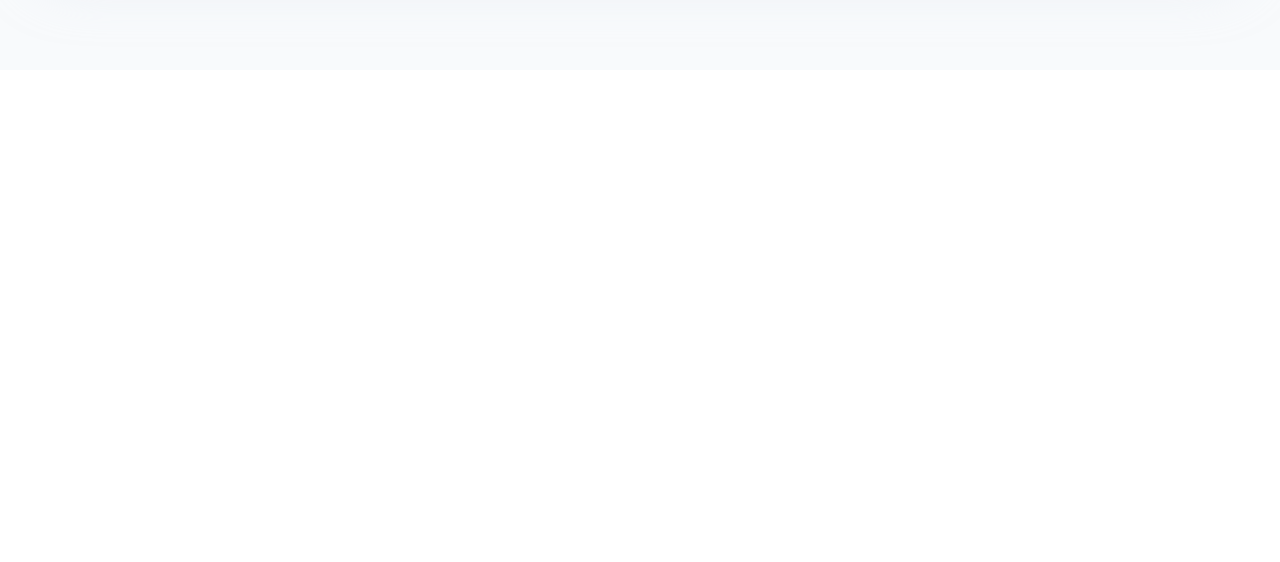
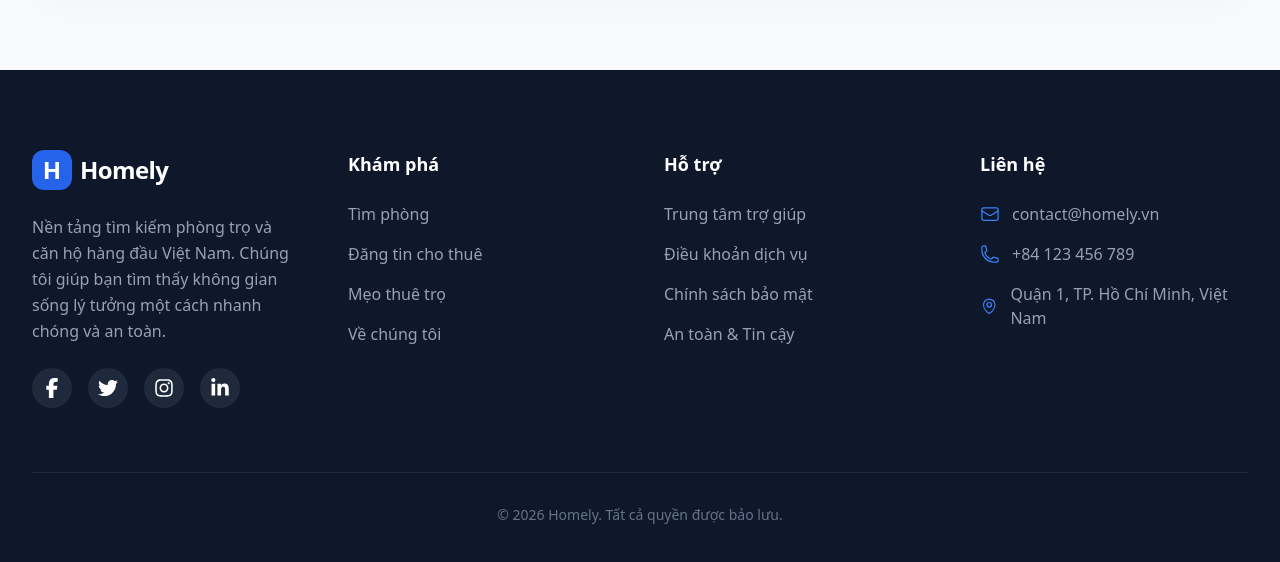
Before and after one commit to Vinhn1/Homely_Web, a React app in the folder frontend/: page / in a window 1280 px wide. Shown: the part 3748-4310 px from the top of the page. Before the commit the page ends 3818 px from the top, so only its background shows below. Built offline with nearby package versions, Linux system fonts and the light colour scheme; the HTML template or start-up script is replaced by a standard one.

Commit message:
Xây dựng Component Footer

```diff
--- a/frontend/package.json
+++ b/frontend/package.json
@@ -22,6 +22,7 @@
     "react": "^19.2.4",
     "react-dom": "^19.2.4",
     "react-hook-form": "^7.72.0",
+    "react-icons": "^5.6.0",
     "react-router-dom": "^7.13.2",
     "shadcn": "^4.1.1",
     "tailwind-merge": "^3.5.0",
--- /dev/null
+++ b/frontend/src/components/Footer.jsx
@@ -0,0 +1,131 @@
+import {
+  FaFacebookF,
+  FaTwitter,
+  FaInstagram,
+  FaLinkedinIn
+} from "react-icons/fa6";
+import {
+  HiOutlineEnvelope,
+  HiOutlinePhone,
+  HiOutlineMapPin
+} from "react-icons/hi2";
+
+const Footer = () => {
+  return (
+    <footer className="bg-slate-900 text-white pt-20 pb-10">
+      <div className="max-w-7xl mx-auto px-4 sm:px-6 lg:px-8">
+        <div className="grid grid-cols-1 md:grid-cols-2 lg:grid-cols-4 gap-12 mb-16">
+          {/* Logo & About */}
+          <div className="space-y-6">
+            <a className="flex items-center space-x-2" href="/">
+              <div className="w-10 h-10 bg-blue-600 rounded-xl flex items-center justify-center">
+                <span className="text-white font-bold text-2xl">H</span>
+              </div>
+              <span className="text-2xl font-black tracking-tight">Homely</span>
+            </a>
+            <p className="text-slate-400 font-medium leading-relaxed">
+              Nền tảng tìm kiếm phòng trọ và căn hộ hàng đầu Việt Nam. Chúng tôi giúp bạn tìm thấy không gian sống lý tưởng một cách nhanh chóng và an toàn.
+            </p>
+            <div className="flex space-x-4">
+              {[
+                { icon: FaFacebookF, href: "#" },
+                { icon: FaTwitter, href: "#" },
+                { icon: FaInstagram, href: "#" },
+                { icon: FaLinkedinIn, href: "#" },
+              ].map((social, index) => (
+                <a
+                  key={index}
+                  href={social.href}
+                  className="w-10 h-10 bg-slate-800 rounded-full flex items-center justify-center hover:bg-blue-600 transition-colors"
+                >
+                  <social.icon className="w-5 h-5" />
+                </a>
+              ))}
+            </div>
+          </div>
+
+          {/* Explore */}
+          <div>
+            <h3 className="text-lg font-bold mb-6">Khám phá</h3>
+            <ul className="space-y-4 text-slate-400 font-medium">
+              <li>
+                <a className="hover:text-white transition-colors" href="/search">
+                  Tìm phòng
+                </a>
+              </li>
+              <li>
+                <a className="hover:text-white transition-colors" href="/post-listing">
+                  Đăng tin cho thuê
+                </a>
+              </li>
+              <li>
+                <a className="hover:text-white transition-colors" href="/blog">
+                  Mẹo thuê trọ
+                </a>
+              </li>
+              <li>
+                <a className="hover:text-white transition-colors" href="/about">
+                  Về chúng tôi
+                </a>
+              </li>
+            </ul>
+          </div>
+
+          {/* Support */}
+          <div>
+            <h3 className="text-lg font-bold mb-6">Hỗ trợ</h3>
+            <ul className="space-y-4 text-slate-400 font-medium">
+              <li>
+                <a href="#" className="hover:text-white transition-colors">
+                  Trung tâm trợ giúp
+                </a>
+              </li>
+              <li>
+                <a href="#" className="hover:text-white transition-colors">
+                  Điều khoản dịch vụ
+                </a>
+              </li>
+              <li>
+                <a href="#" className="hover:text-white transition-colors">
+                  Chính sách bảo mật
+                </a>
+              </li>
+              <li>
+                <a href="#" className="hover:text-white transition-colors">
+                  An toàn & Tin cậy
+                </a>
+              </li>
+            </ul>
+          </div>
+
+          {/* Contact */}
+          <div>
+            <h3 className="text-lg font-bold mb-6">Liên hệ</h3>
+            <ul className="space-y-4 text-slate-400 font-medium">
+              <li className="flex items-center space-x-3">
+                <HiOutlineEnvelope className="w-5 h-5 text-blue-500" />
+                <span>contact@homely.vn</span>
+              </li>
+              <li className="flex items-center space-x-3">
+                <HiOutlinePhone className="w-5 h-5 text-blue-500" />
+                <span>+84 123 456 789</span>
+              </li>
+              <li className="flex items-center space-x-3">
+                <HiOutlineMapPin className="w-5 h-5 text-blue-500" />
+                <span>Quận 1, TP. Hồ Chí Minh, Việt Nam</span>
+              </li>
+            </ul>
+          </div>
+        </div>
+
+
+        {/* Bottom Bar */}
+        <div className="pt-8 border-t border-slate-800 text-center text-slate-500 text-sm font-medium">
+          <p>© 2026 Homely. Tất cả quyền được bảo lưu.</p>
+        </div>
+      </div>
+    </footer>
+  );
+};
+
+export default Footer;
--- a/frontend/src/pages/HomePage.jsx
+++ b/frontend/src/pages/HomePage.jsx
@@ -5,6 +5,7 @@ import PopularLocations from "@/components/home/PopularLocations";
 import SpaceCategories from "@/components/home/SpaceCategories";
 import FeaturedListings from "@/components/home/FeaturedListings";
 import WhyChooseUs from "@/components/home/LandlordCTA";
+import Footer from "../components/Footer";
 
 const HomePage = () => {
   return (
@@ -21,6 +22,7 @@ const HomePage = () => {
 
       <WhyChooseUs/>
 
+      <Footer />
     </div>
   );
 };
```
Also changed, not shown: 1 other file (tests, documents, lock files or other folders).
